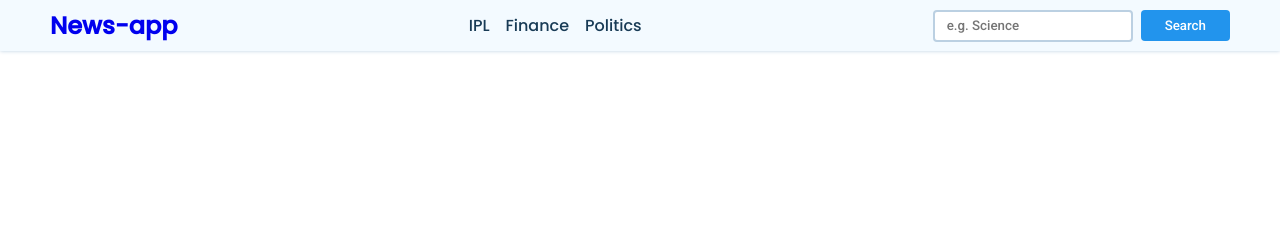
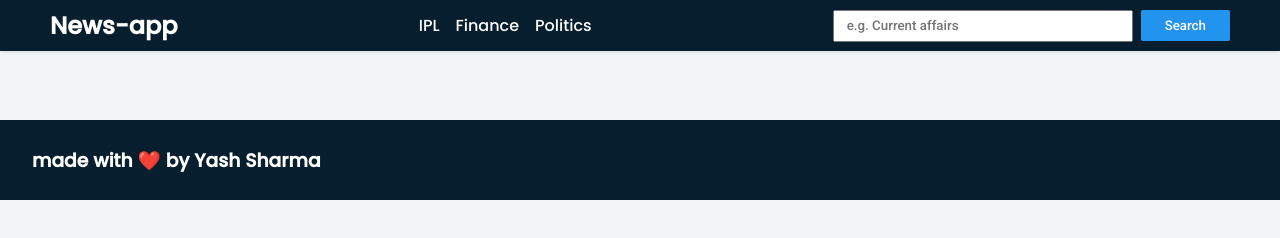
Before and after one commit to yashsharma2912/Newsapp-by-yash, a plain HTML site: page public/index.html in a window 1280 px wide. Drawn offline with Linux system fonts and the light colour scheme; no server answers.

Commit message:
source code commited

```diff
--- a/public/index.html
+++ b/public/index.html
@@ -22,7 +22,7 @@
                 </ul>
             </div>
             <div class="search-bar flex">
-                <input id="search-text" type="text" class="news-input" placeholder="e.g. Science">
+                <input id="search-text" type="text" class="news-input" placeholder="e.g. Current affairs">
                 <button id="search-button" class="search-button">Search</button>
             </div>
         </div>
@@ -47,7 +47,13 @@
             </div>
         </div>
     </template>
-
+   <div>
+    <footer>
+        <div class="footer">
+           <h3>made with ❤️ by <a href="https://github.com/yashsharma2912">Yash Sharma</a></h3>
+        </div>
+     </footer>
+   </div>
     <script src="script.js"></script>
 </body>
 </html>
--- a/public/style.css
+++ b/public/style.css
@@ -16,6 +16,7 @@
 body {
     font-family: "Poppins", sans-serif;
     color: var(--primary-text-color);
+    background-color: #f2f3f4;
 }
 
 p {
@@ -25,10 +26,12 @@ p {
 }
 
 a {
+    color: white;
     text-decoration: none;
 }
 
 ul {
+    color: white;
     list-style: none;
 }
 
@@ -44,7 +47,7 @@ ul {
 }
 
 nav {
-    background-color: #f3faff;
+    background-color: #071e2e;
     box-shadow: 0 0 4px #bbd0e2;
     position: fixed;
     top: 0;
@@ -88,11 +91,11 @@ nav {
 }
 
 .news-input {
-    width: 200px;
+    width: 300px;
     height: 100%;
     padding-inline: 12px;
-    border-radius: 4px;
-    border: 2px solid #bbd0e2;
+    border-radius: px;
+
     font-family: "Roboto", sans-serif;
 }
 
@@ -101,7 +104,7 @@ nav {
     color: white;
     padding: 8px 24px;
     border: none;
-    border-radius: 4px;
+    border-radius: 2px;
     cursor: pointer;
     font-family: "Roboto", sans-serif;
 }
@@ -126,7 +129,7 @@ main {
     width: 360px;
     min-height: 400px;
     box-shadow: 0 0 4px #d4ecff;
-    border-radius: 4px;
+    border-radius: 7px;
     cursor: pointer;
     background-color: #fff;
     overflow: hidden;
@@ -152,3 +155,16 @@ main {
 .news-source {
     margin-block: 12px;
 }
+
+/*  footer */
+
+.footer{
+    color: white;
+    display: flex;
+    background-color: #071e2e;
+    height: 10vh;
+    align-items: center;
+}
+.footer h3 {
+    margin-left: 2rem;
+}
```
